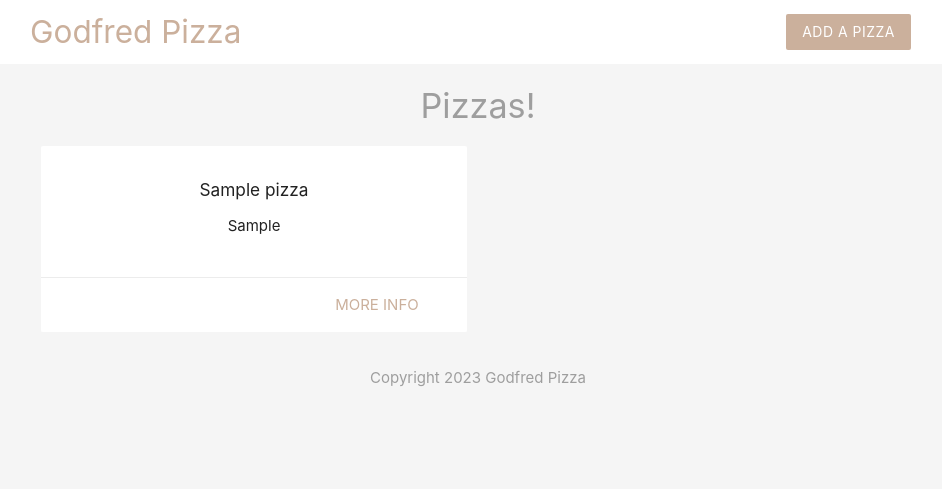
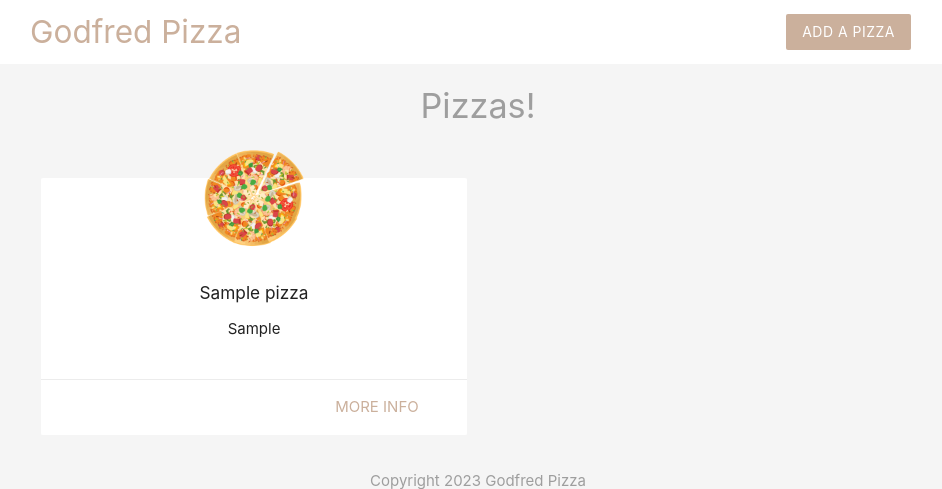
Before and after one commit to Godfred-A99/godfred-pizza, a PHP site: page /index.php in a window 1280 px wide. Shown: the top 489 px of the page, without its empty margins (162-1104 px from the left). Run offline with PHP 8.4, Linux system fonts and the light colour scheme; tables that the repository leaves empty or names only in its code hold one stand-in row (values such as "Sample post").

Commit message:
added an img and added a css to it

```diff
--- a/index.php
+++ b/index.php
@@ -32,6 +32,7 @@ include('config/db_connect.php');
             <?php foreach($pizzas as $pizza): ?>
                 <div class="col s6 md3">
                     <div class="card z-depth-0">
+                        <img src="img/pizza.png" class="pizza" >
                         <div class="card-content center">
                             <h6><?php echo htmlspecialchars($pizza['title']); ?></h6>
                             <ul>
--- a/templetes/header.php
+++ b/templetes/header.php
@@ -15,6 +15,15 @@
             margin: 20px auto;
             padding: 20px;
         }
+
+        .pizza {
+            width: 100px;
+            margin: 40px auto -30px;
+            display: block;
+            position: relative;
+            top: -30px;
+
+        }
     </style>
 </head>
 <body class="grey lighten-4">
```
Also changed, not shown: img/pizza.png (added).
